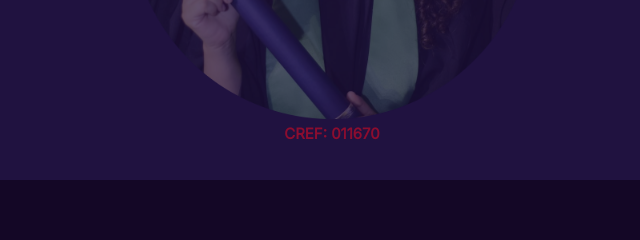
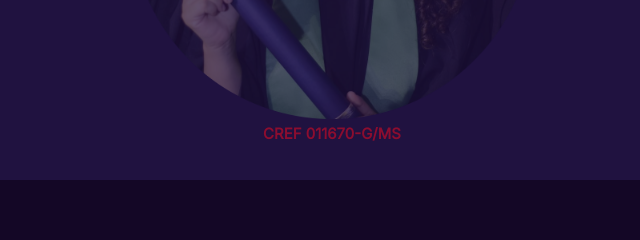
Before and after one commit to carolinefreitasalegre/juliapersonal, a plain HTML site: page index.html in a window 1280 px wide. Shown: the part 1340-1580 px from the top of the page, 0-640 px from the left. Drawn offline with nearby package versions, Linux system fonts and the light colour scheme.

Commit message:
Update index.html

```diff
--- a/index.html
+++ b/index.html
@@ -58,7 +58,7 @@
            <div class="textAndPic" >
             <div class="foto-cref">
                 <img src="imagens/juliafreitas.png" alt="julia freitas" class="headline">
-                <h3>CREF: 011670</h3>
+                <h3>CREF 011670-G/MS</h3>
             </div>
             <div class="textMe">
               <h3 id="textColor"  class="headline">Estou constantemente aprendendo e me atualizando com as últimas tendências em fitness e nutrição. Trabalho com pessoas de todos os níveis de condicionamento físico, desde iniciantes até aqueles que já têm experiência com atividades físicas.
```
